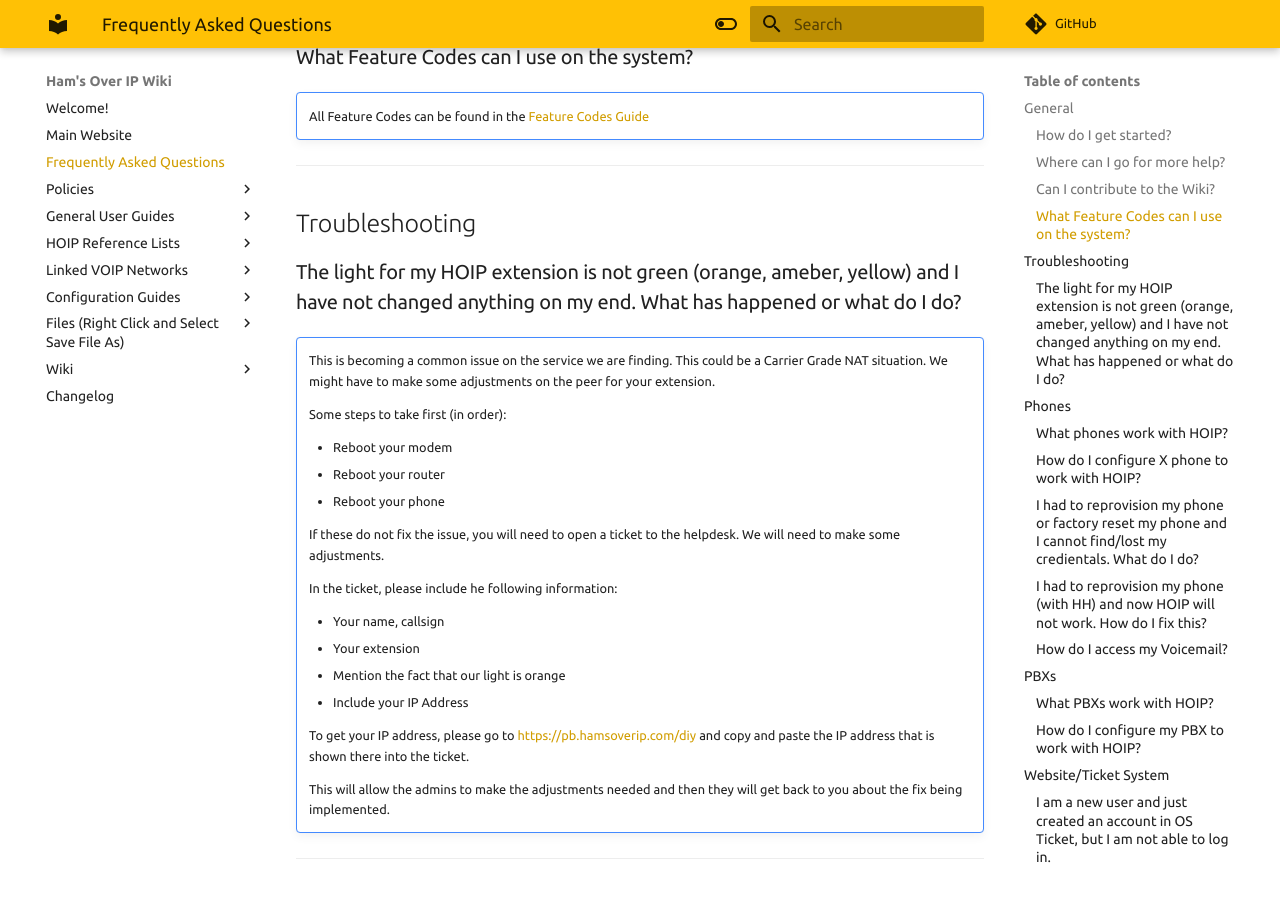
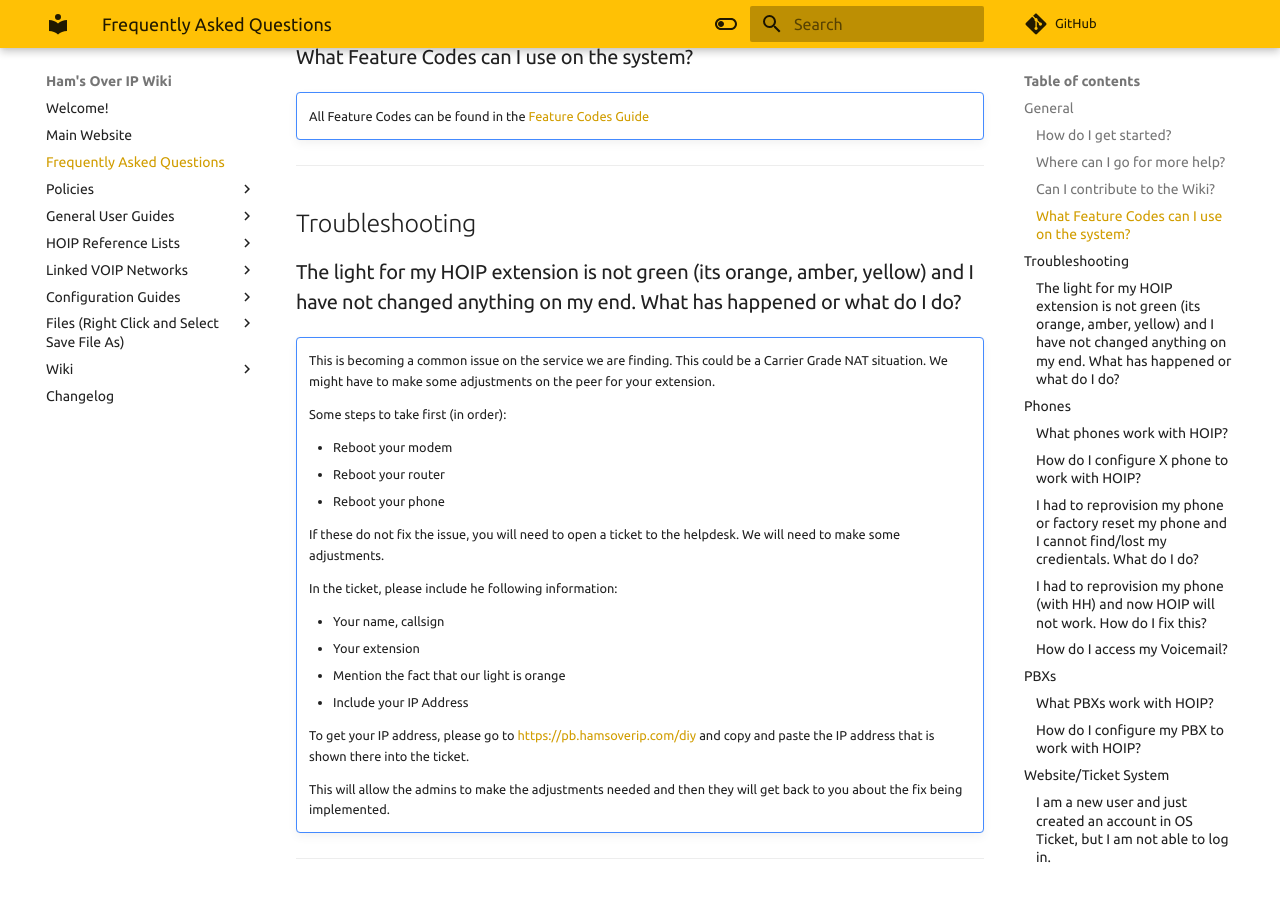
Before and after one commit to hamsoverip/wiki, an MkDocs documentation site: the page built from docs/General/user_guides/faq.md, in a window 1280 px wide and 900 px high, scrolled down 1040 px. Built offline with MkDocs 1.6.1 and Material for MkDocs 9.7.7, drawn with Linux system fonts in a browser that asks for light colours; comment, search, counter and statistics services are not loaded.

Commit message:
Update to FAQ - 08082022 - N8ACL

```diff
--- a/docs/General/user_guides/faq.md
+++ b/docs/General/user_guides/faq.md
@@ -40,7 +40,7 @@ This is a long document, so to the right side of this page is a Table of Content
 
 ## Troubleshooting
 
-### The light for my HOIP extension is not green (orange, ameber, yellow) and I have not changed anything on my end. What has happened or what do I do?
+### The light for my HOIP extension is not green (its orange, amber, yellow) and I have not changed anything on my end. What has happened or what do I do?
 
 !!! note ""
     This is becoming a common issue on the service we are finding. This could be a Carrier Grade NAT situation. We might have to make some adjustments on the peer for your extension.
```
